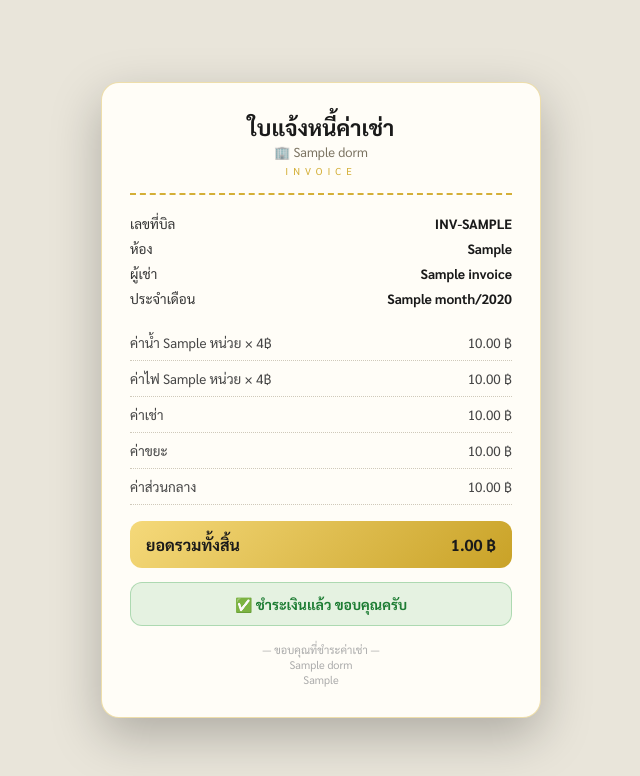
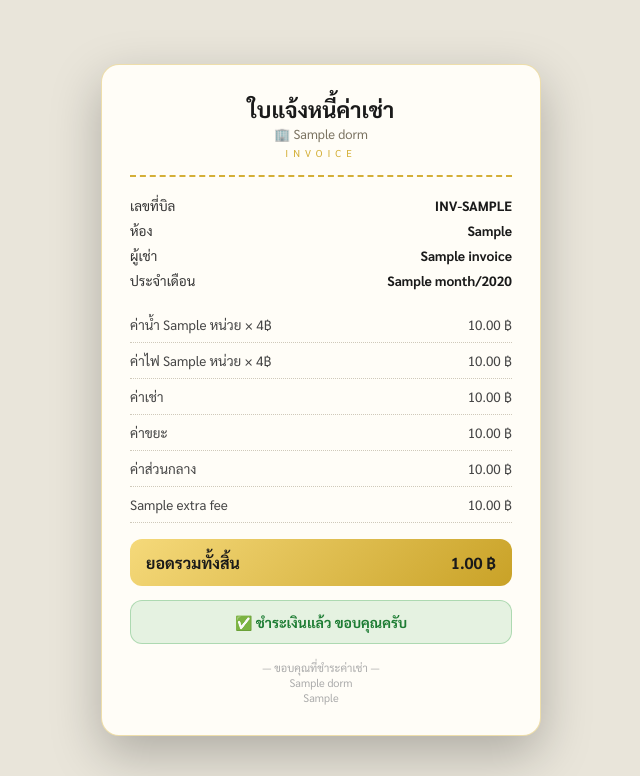
Before and after one commit to genrane01-max/Aek_apartment, a Flask app: template templates/bill.html in a window 1280 px wide. Shown: the top 776 px of the page, without its empty margins (319-959 px from the left). Run offline with Flask 3, Linux system fonts and the light colour scheme; the template is opened without the code that fills it: most values are stand-ins (such as "Sample title", 1, 10 or a date in 2020); some libraries are stand-ins or nearby versions.

Commit message:
Update bill.html

```diff
--- a/templates/bill.html
+++ b/templates/bill.html
@@ -80,6 +80,9 @@
       <div class="item"><span>ค่าเช่า</span><span>{{ "%.2f"|format(invoice.rent_amount) }} ฿</span></div>
       <div class="item"><span>ค่าขยะ</span><span>{{ "%.2f"|format(invoice.garbage_fee) }} ฿</span></div>
       <div class="item"><span>ค่าส่วนกลาง</span><span>{{ "%.2f"|format(invoice.service_fee) }} ฿</span></div>
+      {% for f in invoice.extra_fees or [] %}
+      <div class="item"><span>{{ f.label }}</span><span>{{ "%.2f"|format(f.amount) }} ฿</span></div>
+      {% endfor %}
     </div>
 
     <div class="total"><span>ยอดรวมทั้งสิ้น</span><span>{{ "%.2f"|format(invoice.total_amount) }} ฿</span></div>
```
